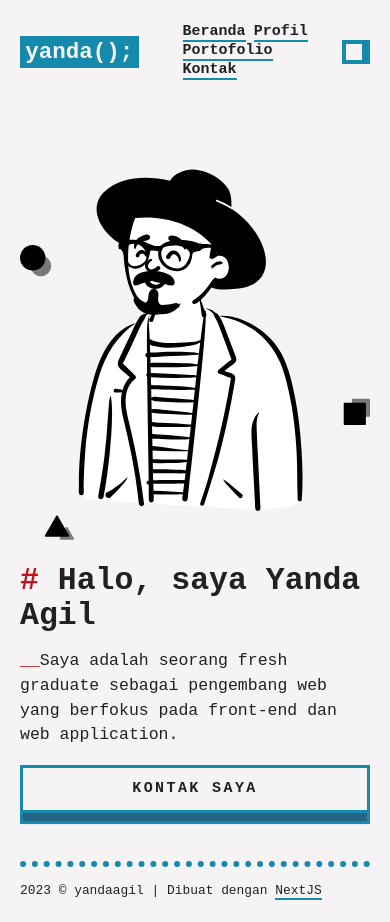
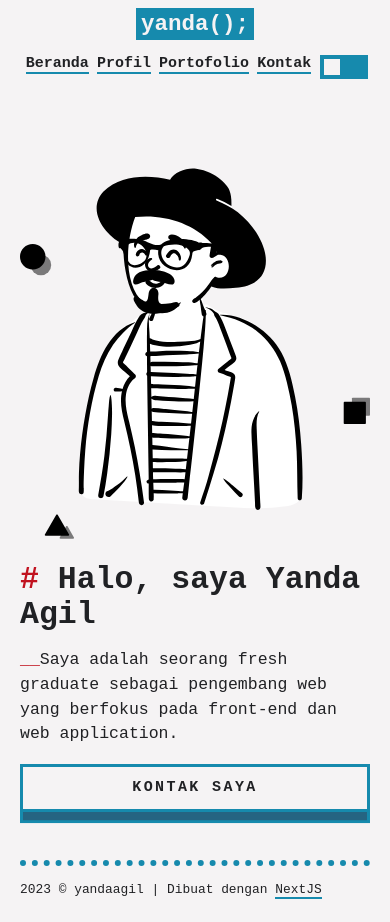
Before and after one commit to yandaagil/personal-web, a Next.js app: page / in a window 390 px wide. Built offline with nearby package versions, Linux system fonts and the light colour scheme.

Commit message:
responsive

```diff
--- a/package.json
+++ b/package.json
@@ -9,8 +9,6 @@
     "lint": "next lint"
   },
   "dependencies": {
-    "@emotion/css": "^11.10.5",
-    "@emotion/react": "^11.10.5",
     "@emotion/styled": "^11.10.5",
     "@next/font": "13.1.2",
     "eslint": "8.32.0",
--- a/src/pages/about.jsx
+++ b/src/pages/about.jsx
@@ -23,7 +23,7 @@ const About = () => {
             </p>
             <div className="button-container center">
               <Link
-                href="public/cv.pdf"
+                href="https://github.com/yandaagil/personal-web/blob/main/public/cv.pdf"
                 className="btn center"
                 target="__blank"
               >
--- a/src/pages/components/ThemeToggle.jsx
+++ b/src/pages/components/ThemeToggle.jsx
@@ -2,7 +2,7 @@ import styled from "@emotion/styled";
 import { useState, useEffect } from "react";
 
 const ToggleButton = styled.button`
-  --toggle-width: 45px;
+  --toggle-width: 48px;
   --toggle-height: 24px;
   --toggle-padding: 4px;
   margin-left: 5px;
@@ -10,13 +10,11 @@ const ToggleButton = styled.button`
   display: flex;
   align-items: center;
   justify-content: space-around;
-  font-size: 1.5rem;
   line-height: 1;
   width: var(--toggle-width);
   height: var(--toggle-height);
   padding: var(--toggle-padding);
   border: 0;
-  // border-radius: calc(var(--toggle-width) / 2);
   cursor: pointer;
   background: var(--color-underline);
   transition: background 0.25s ease-in-out;
@@ -28,7 +26,6 @@ const ToggleThumb = styled.span`
   left: var(--toggle-padding);
   width: calc(var(--toggle-height) - (var(--toggle-padding) * 2));
   height: calc(var(--toggle-height) - (var(--toggle-padding) * 2));
-  // border-radius: 50%;
   background: var(--color-background);
   transition: transform 0.25s ease-in-out;
   transform: ${(p) =>
--- a/src/pages/components/navbar.jsx
+++ b/src/pages/components/navbar.jsx
@@ -23,8 +23,8 @@ const Navbar = () => {
               Kontak
             </Link>
           </li>
+          <ThemeToggle />
         </ul>
-        <ThemeToggle />
       </div>
     </nav>
   );
--- a/src/styles/app.scss
+++ b/src/styles/app.scss
@@ -107,6 +107,7 @@ a[href] {
 		display: flex;
 		margin-left: auto;
 		list-style: none;
+		flex-wrap: wrap;
 
 		.nav-item {
 			transition: all .3s ease;
@@ -377,6 +378,7 @@ a[href] {
 	body {
 		font-size: 15px;
 	}
+
 	.container {
 		width: 350px;
 		margin-left: auto;
@@ -425,4 +427,18 @@ a[href] {
 			font-size: 0.86em;
 		}
 	}
+
+	.navbar {
+		.container {
+			flex-wrap: wrap;
+			flex-direction: column;
+		}
+
+		.nav-links {
+			display: flex;
+			margin-left: 0;
+			list-style: none;
+			padding-inline-start: 0;
+		}
+	}
 }
```
Also changed, not shown: 1 other file (tests, documents, lock files or other folders).
